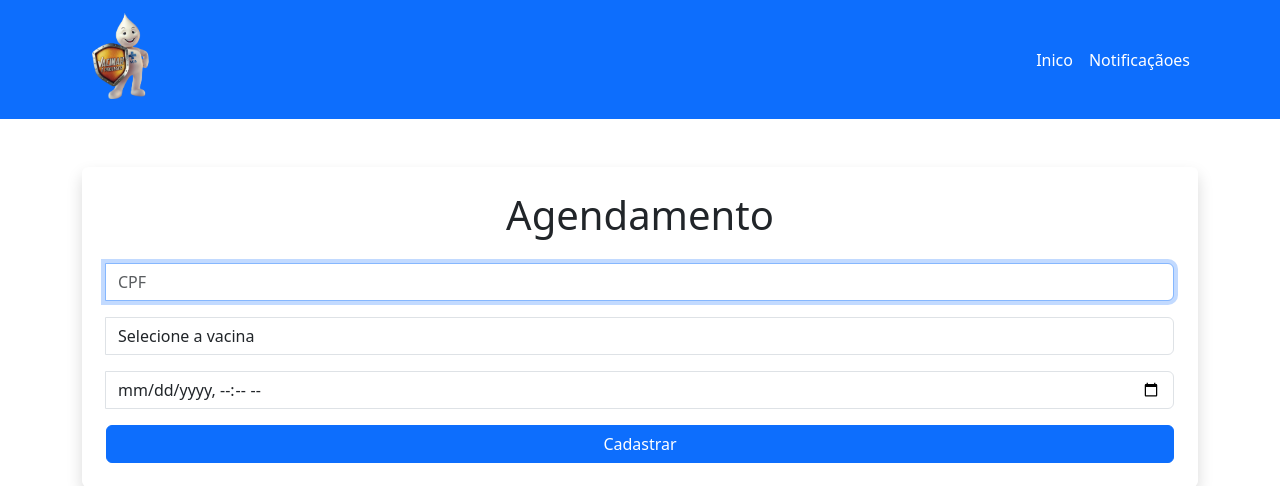
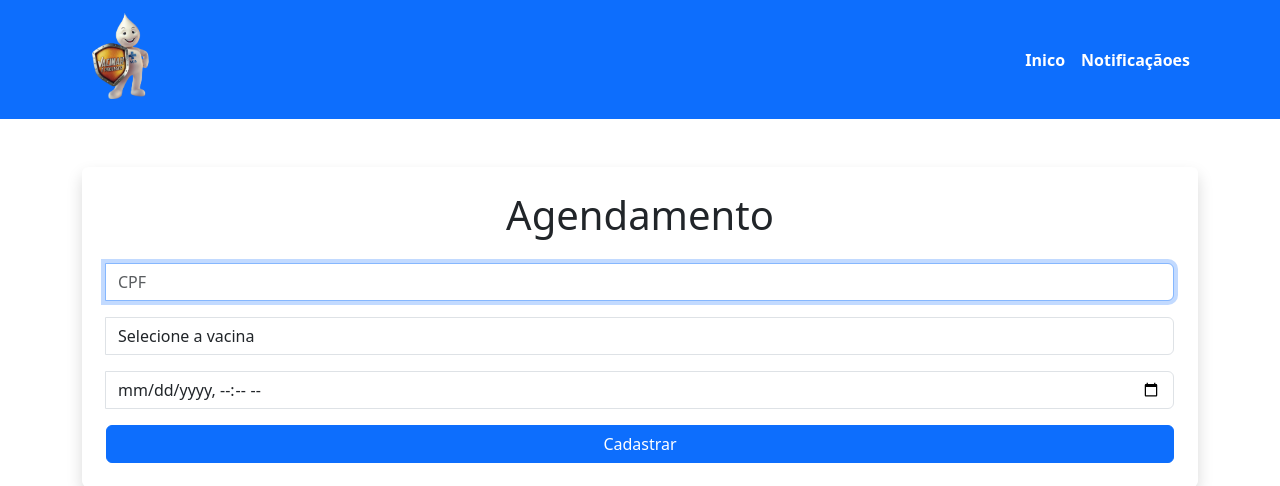
Before and after one commit to Ryan1590/hackathon-terceiro-periodo, a PHP site: page /submit/index.php?page=agendamento in a window 1280 px wide. Shown: the top 486 px of the page. Run offline with PHP 8.4, Linux system fonts and the light colour scheme.

Commit message:
ajuste div e banner

```diff
--- a/front-end/agendamento.php
+++ b/front-end/agendamento.php
@@ -21,10 +21,10 @@
             <div class="collapse navbar-collapse" id="navbarResponsive">
                 <ul class="navbar-nav ms-auto">
                 <li class="nav-item active">
-                        <a class="nav-link text-white" href="./">Inico</a>
+                        <a class="nav-link text-white fw-bold" href="./">Inico</a>
                     </li>
                     <li class="nav-item ">
-                        <a class="nav-link text-white" href="./notificacao">Notificaçãoes</a>
+                        <a class="nav-link text-white fw-bold" href="./notificacao">Notificaçãoes</a>
                     </li>
                 </ul>
             </div>
--- a/front-end/index.php
+++ b/front-end/index.php
@@ -34,10 +34,10 @@ if (isset($_GET['page'])) {
         <div class="collapse navbar-collapse" id="navbarResponsive">
             <ul class="navbar-nav ms-auto">
                 <li class="nav-item active">
-                    <a class="nav-link text-white" href="?page=agendamento">Agendamento</a>
+                    <a class="nav-link text-white fw-bold" href="?page=agendamento">Agendamento</a>
                 </li>
                 <li class="nav-item">
-                    <a class="nav-link text-white" href="#">Notificação</a>
+                    <a class="nav-link text-white fw-bold" href="#">Notificação</a>
                 </li>
             </ul>
         </div>
@@ -99,7 +99,7 @@ if (isset($_GET['page'])) {
     <div class="row justify-content-center">
         <div class="col-12 col-md-6 col-lg-4 mb-4">
             <div class="p-3 border bg-light text-center">
-                <a href="#" class="text-decoration-none text-dark cursor-pointer">Solicitar Agendamento</a>
+                <a href="?page=agendamento" class="text-decoration-none text-dark cursor-pointer">Solicitar Agendamento</a>
             </div>
         </div>
         <div class="col-12 col-md-6 col-lg-4 mb-4">
@@ -185,6 +185,7 @@ if (isset($_GET['page'])) {
     </div>
 </div>
 
+<br><br>
 <div class="container d-container">
     <div class="link-container">
         <div class="d-box-1">
```
